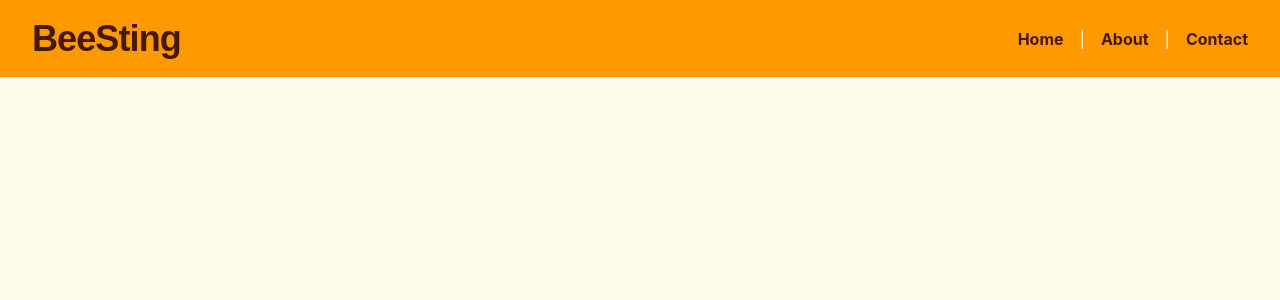
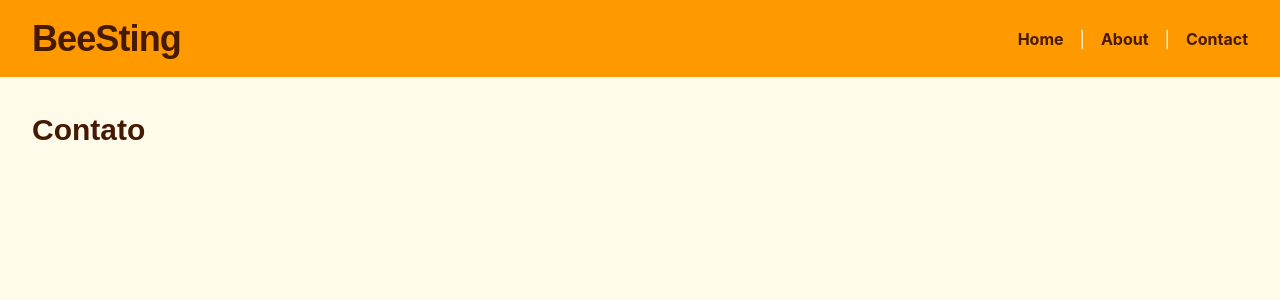
Before and after one commit to Helton-Carlos/chapter, a React (Vite) app in the folder react-full/react-full/: page /contact in a window 1280 px wide. Shown: the top 300 px of the page. Built offline with nearby package versions, Linux system fonts and the light colour scheme.

Commit message:
feat: add new pages

```diff
--- a/react-full/react-full/src/App.tsx
+++ b/react-full/react-full/src/App.tsx
@@ -1,5 +1,7 @@
 import { Routes, Route, Link } from 'react-router';
 import {Home} from '@/pages/Home';
+import {About} from '@/pages/About';
+import {Contact} from '@/pages/Contact';
 import { NeHeader } from '@/layout/NeHeader';
 
 export default function App() {
@@ -22,6 +24,8 @@ export default function App() {
     <div className='p-8'>
       <Routes>
         <Route path="/" element={<Home />} />
+        <Route path="/about" element={<About />} />
+        <Route path="/contact" element={<Contact />} />
       </Routes>
     </div>
     </>
--- /dev/null
+++ b/react-full/react-full/src/pages/About.tsx
@@ -0,0 +1,7 @@
+export function About() {
+  return (
+    <>
+      <h2>Sobre</h2>
+    </>
+  )
+}
--- /dev/null
+++ b/react-full/react-full/src/pages/Contact.tsx
@@ -0,0 +1,7 @@
+export function Contact() {
+  return (
+    <>
+      <h2>Contato</h2>
+    </>
+  )
+}
```
